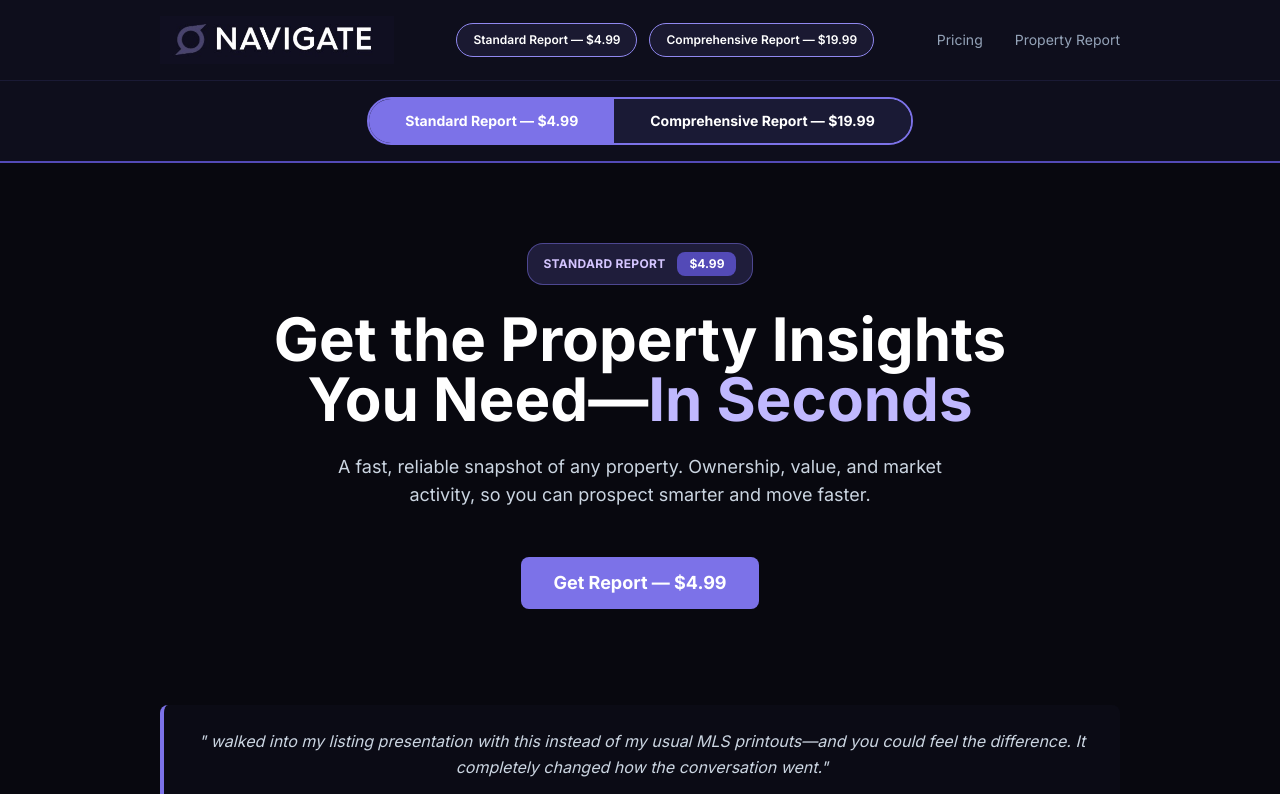
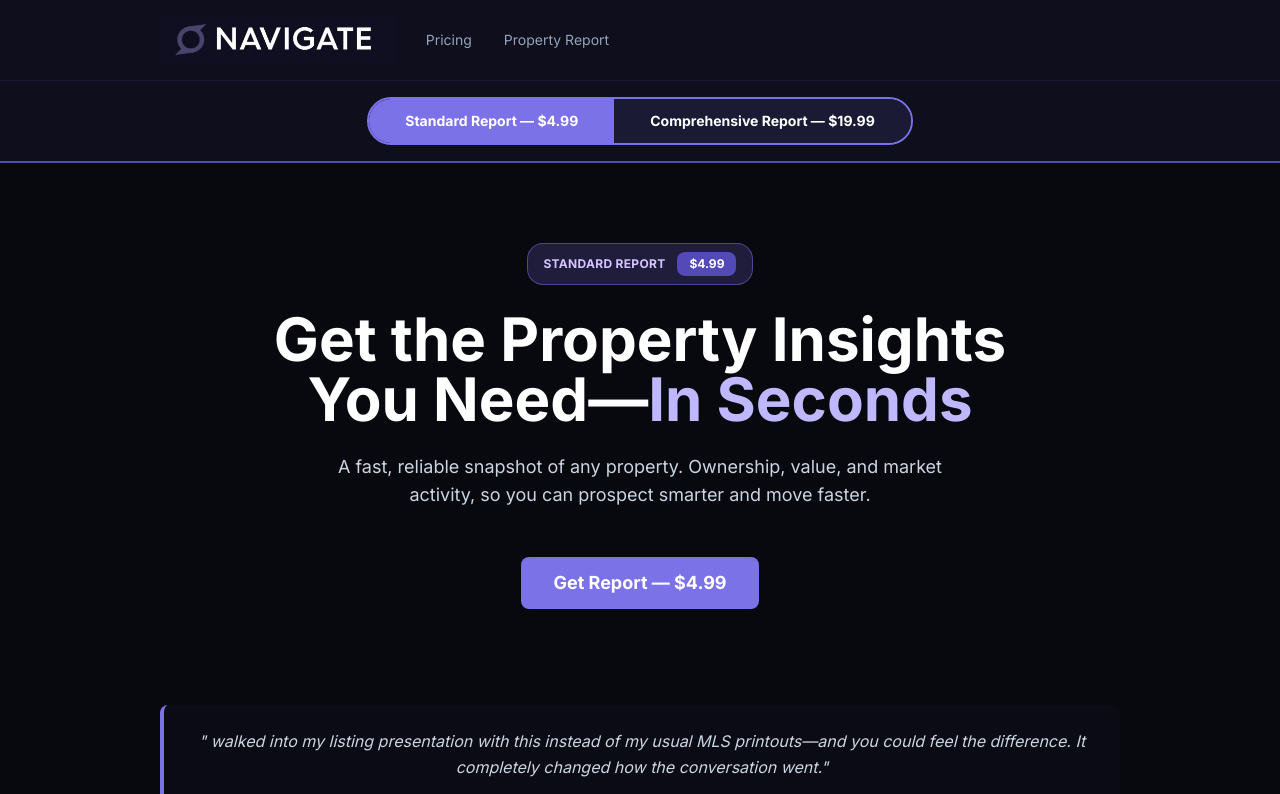
Before and after one commit to letsnavigatebmw/navigate-landing, a React (Vite) app: page / in a window 1280 px wide. Shown: the top 794 px of the page. Built offline with nearby package versions, Linux system fonts and the light colour scheme.

Commit message:
Simplify header to match design: logo + nav links on left

```diff
--- a/src/components/Header.jsx
+++ b/src/components/Header.jsx
@@ -1,21 +1,12 @@
 export default function Header() {
   return (
     <header className="bg-slate-900 border-b border-slate-800 sticky top-0 z-50">
-      <div className="px-40 py-4 flex items-center justify-between gap-8">
-        <a href="https://letsnavigatenow.com" className="flex items-center gap-2 hover:opacity-80 transition-opacity flex-shrink-0">
+      <div className="px-40 py-4 flex items-center gap-8">
+        <a href="https://letsnavigatenow.com" className="flex items-center gap-2 hover:opacity-80 transition-opacity">
           <img src="/logo.png" alt="Navigate" className="h-12 w-auto" />
         </a>
 
-        <div className="flex items-center gap-3 flex-1 justify-center">
-          <a href="#" className="border border-purple-500 bg-purple-600/10 hover:bg-purple-600/20 text-white text-xs font-semibold px-4 py-2 rounded-full transition">
-            Standard Report — $4.99
-          </a>
-          <a href="#" className="border border-purple-500 bg-purple-600/10 hover:bg-purple-600/20 text-white text-xs font-semibold px-4 py-2 rounded-full transition">
-            Comprehensive Report — $19.99
-          </a>
-        </div>
-
-        <nav className="flex items-center gap-8 flex-shrink-0">
+        <nav className="flex items-center gap-8">
           <a href="https://letsnavigatenow.com/pricingplans/" className="text-slate-400 hover:text-white transition-colors text-sm">
             Pricing
           </a>
```
